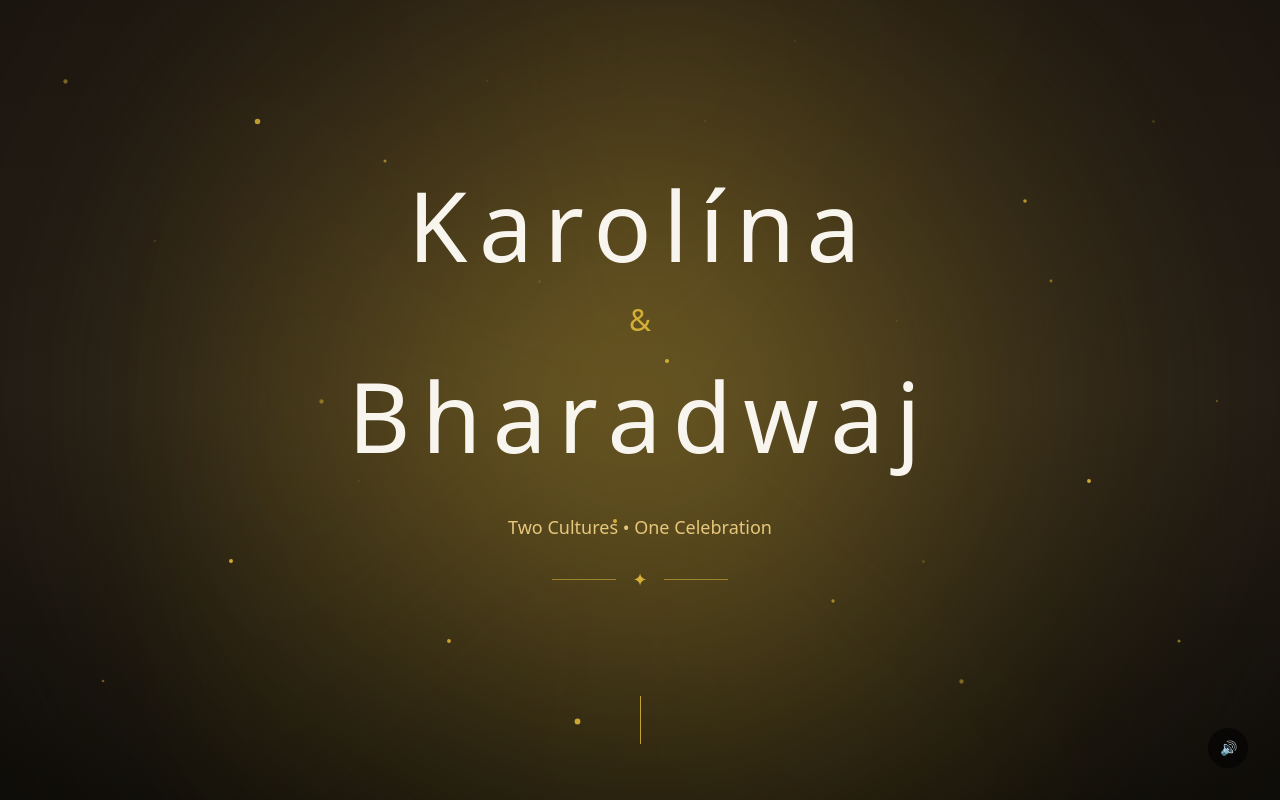
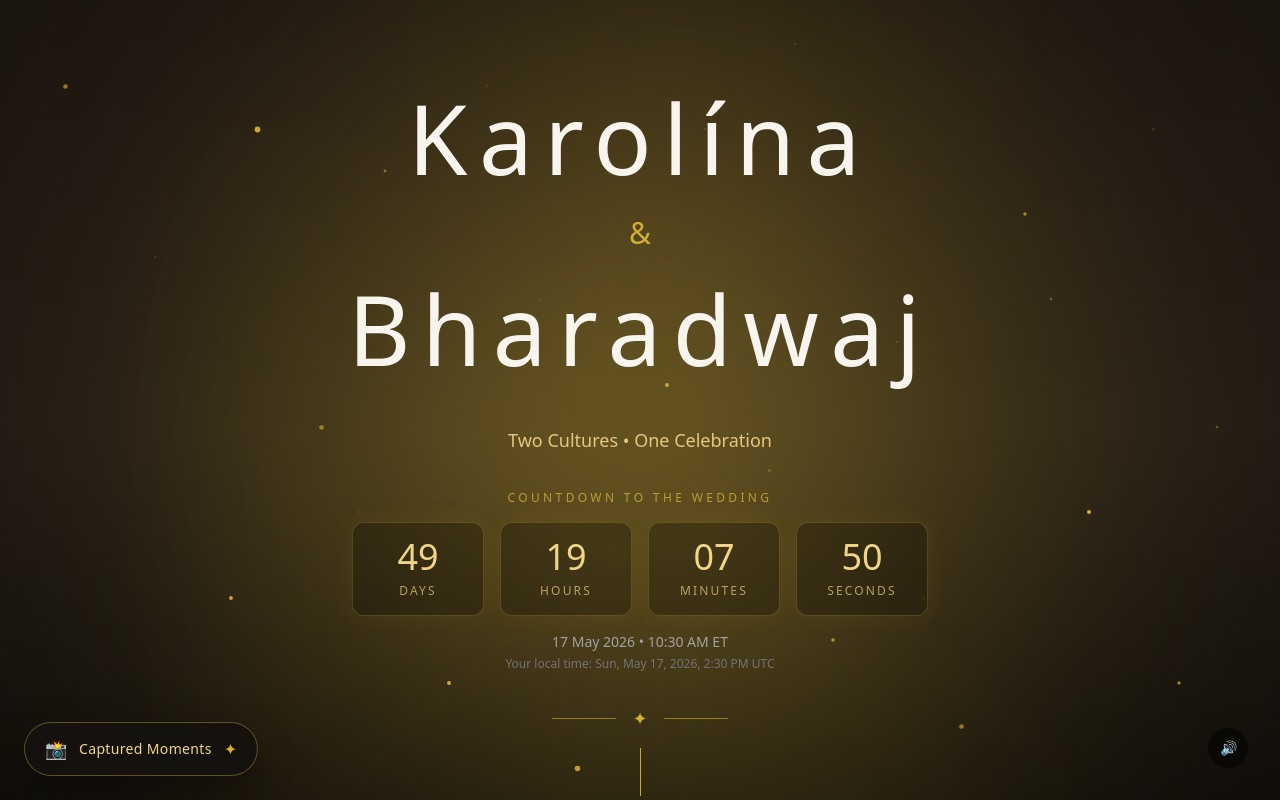
Before and after one commit to bharadwajkavuru/karolinaandbharadwaj, a Next.js app: page / in a window 1280 px wide. Shown: the top 800 px of the page. Built offline with nearby package versions, Linux system fonts and the light colour scheme; a web font is replaced by a local one.

Commit message:
countdown wedding moments and other changes

```diff
--- a/src/app/layout.tsx
+++ b/src/app/layout.tsx
@@ -1,4 +1,5 @@
 import "./globals.css"
+import FloatingWeddingPhotos from "@/components/FloatingWeddingPhotos"
 
 import { Playfair_Display, Inter } from "next/font/google"
 
@@ -32,6 +33,7 @@ export default function RootLayout({
   <div className="w-full overflow-x-hidden">
     {children}
   </div>
+<FloatingWeddingPhotos />
 </body>
     </html>
   )
--- a/src/components/Events.tsx
+++ b/src/components/Events.tsx
@@ -9,6 +9,7 @@ const events = [
     date: "16 May 2026",
     et: "10:00 AM ET",
     ist: "7:30 PM IST",
+    note: "Lunch to follow for all guests",
     location: "7365 Quinn Court, Dawsonville, GA",
     map: "https://www.google.com/maps?q=7365+Quinn+Court+Dawsonville+GA",
     image: "/events/haldi.jpg"
@@ -18,6 +19,7 @@ const events = [
     date: "16 May 2026",
     et: "05:00 PM ET",
     ist: "2:30 AM IST",
+    note: "Dinner to follow for all guests",
     location: "Banjara Banquets, Cumming, GA",
     map: "https://www.google.com/maps?q=Banjara+Banquets+1656+Buford+Hwy+Cumming+GA",
     image: "/events/sangeet.jpg"
@@ -25,8 +27,11 @@ const events = [
   {
     title: "Wedding Ceremony",
     date: "17 May 2026",
-    et: "10:00 AM ET",
-    ist: "7:30 PM IST",
+    et: "10:30 AM ET",
+    ist: "8:00 PM IST",
+    note: "Rituals: 7:30 AM – 12:00 PM ET",
+    note2: "17 May 2026 • 5:00 PM – 9:30 PM IST",
+    note3: "Lunch to follow for all guests",
     location: "Banjara Banquets, Cumming, GA",
     map: "https://www.google.com/maps?q=Banjara+Banquets+1656+Buford+Hwy+Cumming+GA",
     image: "/events/wedding.jpg"
@@ -73,7 +78,7 @@ return (
 key={i}
 onMouseEnter={() => setFlipped(i)}
 onMouseLeave={() => setFlipped(null)}
-className="relative h-[320px] perspective"
+className="relative h-[380px] perspective"
 >
 
 <motion.div
@@ -124,7 +129,7 @@ src={event.image}
 className="absolute inset-0 w-full h-full object-cover opacity-45"
 />
 
-<div className="absolute inset-0 bg-black/50" />
+<div className="absolute inset-0 bg-black/55" />
 
 <div className="relative h-full flex flex-col items-center justify-center text-center px-6">
 
@@ -140,7 +145,24 @@ className="absolute inset-0 w-full h-full object-cover opacity-45"
 {event.ist}
 </p>
 
-{/* 📍 LOCATION */}
+{event.note && (
+  <p className="text-[#e6c77c] text-xs mb-2 leading-relaxed">
+    {event.note}
+  </p>
+)}
+
+{event.note2 && (
+  <p className="text-gray-400 text-xs mb-2 leading-relaxed">
+    {event.note2}
+  </p>
+)}
+
+{event.note3 && (
+  <p className="text-[#e6c77c] text-xs mb-3 leading-relaxed">
+    {event.note3}
+  </p>
+)}
+
 <a
 href={event.map}
 target="_blank"
--- /dev/null
+++ b/src/components/FloatingWeddingPhotos.tsx
@@ -0,0 +1,71 @@
+"use client"
+
+import { useState } from "react"
+import Link from "next/link"
+import { motion, AnimatePresence } from "framer-motion"
+
+export default function FloatingWeddingPhotos() {
+  const [open, setOpen] = useState(false)
+
+  return (
+    <div className="fixed bottom-6 left-6 z-50">
+      <AnimatePresence>
+        {open && (
+          <motion.div
+            initial={{ opacity: 0, y: 12, scale: 0.96 }}
+            animate={{ opacity: 1, y: 0, scale: 1 }}
+            exit={{ opacity: 0, y: 12, scale: 0.96 }}
+            transition={{ duration: 0.25 }}
+            className="mb-4 w-[280px] rounded-2xl border border-[#d4af37]/30 bg-[#15120f]/95 p-5 text-left shadow-[0_20px_60px_rgba(0,0,0,0.45)] backdrop-blur-xl"
+          >
+            <p className="mb-1 text-sm uppercase tracking-[0.22em] text-[#d4af37]/80">
+              Guest Gallery
+            </p>
+
+            <h3 className="mb-3 text-xl text-[#f1d48a]">
+              Captured Moments
+            </h3>
+
+            <p className="mb-5 text-sm leading-relaxed text-neutral-400">
+              Explore the latest photos and videos shared by our guests during the celebration.
+            </p>
+
+            <div className="flex flex-col gap-3">
+              <Link
+                href="/weddingphotos"
+                onClick={() => setOpen(false)}
+                className="rounded-full bg-[#d4af37] px-5 py-2.5 text-center text-sm font-semibold text-black transition hover:opacity-90"
+              >
+                View Gallery
+              </Link>
+
+              <Link
+                href="/upload"
+                onClick={() => setOpen(false)}
+                className="rounded-full border border-[#d4af37]/40 px-5 py-2.5 text-center text-sm text-[#d4af37] transition hover:border-[#d4af37]"
+              >
+                Upload Moments
+              </Link>
+            </div>
+          </motion.div>
+        )}
+      </AnimatePresence>
+
+      <button
+        type="button"
+        onClick={() => setOpen(!open)}
+        className="group flex items-center gap-3 rounded-full border border-[#d4af37]/40 bg-[#15120f]/90 px-5 py-3 text-[#f1d48a] shadow-[0_12px_35px_rgba(0,0,0,0.35)] backdrop-blur-xl transition hover:border-[#d4af37] hover:bg-[#1c1712]"
+      >
+        <span className="text-lg">📸</span>
+
+        <span className="text-sm font-medium tracking-wide">
+          Captured Moments
+        </span>
+
+        <span className="text-[#d4af37] transition group-hover:translate-x-0.5">
+          ✦
+        </span>
+      </button>
+    </div>
+  )
+}
--- a/src/components/Hero.tsx
+++ b/src/components/Hero.tsx
@@ -1,8 +1,108 @@
 "use client"
 
 import { useScroll, useTransform, motion } from "framer-motion"
-import { useRef } from "react"
+import { useRef, useEffect, useState } from "react"
 
+function WeddingCountdown() {
+  const weddingDate = new Date("2026-05-17T10:30:00-04:00").getTime()
+
+  const [timeLeft, setTimeLeft] = useState({
+    days: 0,
+    hours: 0,
+    minutes: 0,
+    seconds: 0
+  })
+
+  const [localWeddingTime, setLocalWeddingTime] = useState("")
+
+  useEffect(() => {
+    const updateCountdown = () => {
+      const now = new Date().getTime()
+      const distance = weddingDate - now
+
+      if (distance <= 0) {
+        setTimeLeft({
+          days: 0,
+          hours: 0,
+          minutes: 0,
+          seconds: 0
+        })
+        return
+      }
+
+      setTimeLeft({
+        days: Math.floor(distance / (1000 * 60 * 60 * 24)),
+        hours: Math.floor((distance / (1000 * 60 * 60)) % 24),
+        minutes: Math.floor((distance / (1000 * 60)) % 60),
+        seconds: Math.floor((distance / 1000) % 60)
+      })
+    }
+
+    updateCountdown()
+    const timer = setInterval(updateCountdown, 1000)
+
+    const localTime = new Date(weddingDate).toLocaleString(undefined, {
+      weekday: "short",
+      year: "numeric",
+      month: "short",
+      day: "numeric",
+      hour: "numeric",
+      minute: "2-digit",
+      timeZoneName: "short"
+    })
+
+    setLocalWeddingTime(localTime)
+
+    return () => clearInterval(timer)
+  }, [weddingDate])
+
+  const items = [
+    { label: "Days", value: timeLeft.days },
+    { label: "Hours", value: timeLeft.hours },
+    { label: "Minutes", value: timeLeft.minutes },
+    { label: "Seconds", value: timeLeft.seconds }
+  ]
+
+  return (
+    <motion.div
+      initial={{ opacity: 0, y: 18 }}
+      animate={{ opacity: 1, y: 0 }}
+      transition={{ delay: 1.8, duration: 0.8 }}
+      className="mt-7 sm:mt-9"
+    >
+      <p className="mb-4 text-[10px] sm:text-xs uppercase tracking-[0.28em] text-[#d4af37]/80">
+        Countdown to the Wedding
+      </p>
+
+      <div className="grid grid-cols-4 gap-2 sm:gap-4 max-w-xl mx-auto">
+        {items.map((item) => (
+          <div
+            key={item.label}
+            className="rounded-xl border border-[#d4af37]/25 bg-black/25 backdrop-blur px-2 sm:px-3 py-3 sm:py-4 shadow-[0_0_25px_rgba(212,175,55,0.08)]"
+          >
+            <div className="text-lg sm:text-3xl md:text-4xl text-[#f1d48a] leading-none">
+              {String(item.value).padStart(2, "0")}
+            </div>
+
+            <div className="mt-2 text-[8px] sm:text-xs uppercase tracking-[0.14em] sm:tracking-[0.18em] text-[#e6c77c]/75">
+              {item.label}
+            </div>
+          </div>
+        ))}
+      </div>
+
+      <p className="mt-4 text-xs sm:text-sm text-neutral-400">
+        17 May 2026 • 10:30 AM ET
+      </p>
+
+      {localWeddingTime && (
+        <p className="mt-1 text-[11px] sm:text-xs text-neutral-500">
+          Your local time: {localWeddingTime}
+        </p>
+      )}
+    </motion.div>
+  )
+}
 export default function Hero() {
 
   const ref = useRef(null)
@@ -46,6 +146,7 @@ const stars = [
     { left: "82%", top: "35%", delay: 1.4 },
     { left: "92%", top: "80%", delay: 2.9 }
   ]
+
   return (
     <motion.section
       ref={ref}
@@ -66,9 +167,9 @@ const stars = [
         }}
         className="absolute w-[1200px] h-[1200px] bg-[radial-gradient(circle,rgba(212,175,55,0.65)_0%,rgba(212,175,55,0.25)_35%,rgba(0,0,0,0)_70%)] blur-[120px]"
       />
+
       {/* ✨ SUBTLE SPARKLING STARS */}
       <div className="absolute inset-0 pointer-events-none">
-
         {stars.map((s, i) => (
           <motion.span
             key={i}
@@ -82,7 +183,8 @@ className={`absolute rounded-full bg-[#d4af37] ${
             animate={{
               opacity: [0.15, 1, 0.15],
               scale: [1, 2, 1]
-}}            transition={{
+            }}
+            transition={{
               duration: 3,
               delay: s.delay,
               repeat: Infinity,
@@ -90,8 +192,8 @@ animate={{
             }}
           />
         ))}
+      </div>
 
-      </div>
       {/* ✨ CINEMATIC LIGHT RAYS */}
       <motion.div
         animate={{
@@ -161,27 +263,23 @@ Karolína
           Two Cultures • One Celebration
         </motion.p>
 
-        <div className="flex items-center justify-center gap-4 mt-6">
+        <WeddingCountdown />
 
+        <div className="flex items-center justify-center gap-4 mt-8">
           <div className="h-[1px] w-12 sm:w-16 bg-[#d4af37]/60"></div>
-
           <div className="text-[#d4af37] text-lg">✦</div>
-
           <div className="h-[1px] w-12 sm:w-16 bg-[#d4af37]/60"></div>
-
         </div>
 
       </div>
 
       {/* Scroll indicator */}
       <div className="absolute bottom-10 sm:bottom-14 flex flex-col items-center">
-
         <motion.div
           animate={{ opacity: [0.3, 1, 0.3] }}
           transition={{ duration: 2, repeat: Infinity }}
           className="w-[1px] h-10 sm:h-12 bg-[#d4af37]"
         />
-
       </div>
 
     </motion.section>
```
Lines whose indentation alone changed are shown as unchanged.
